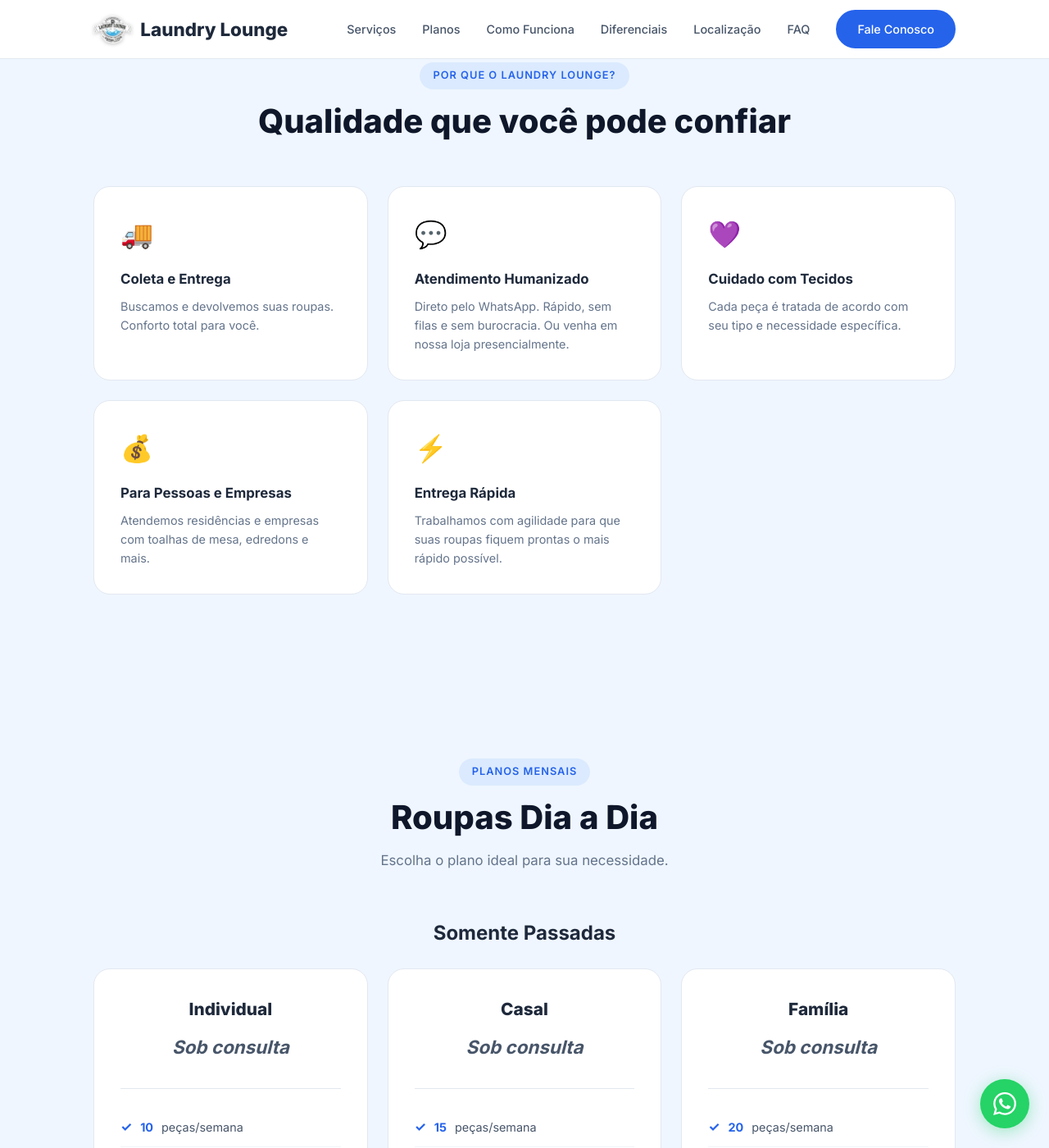
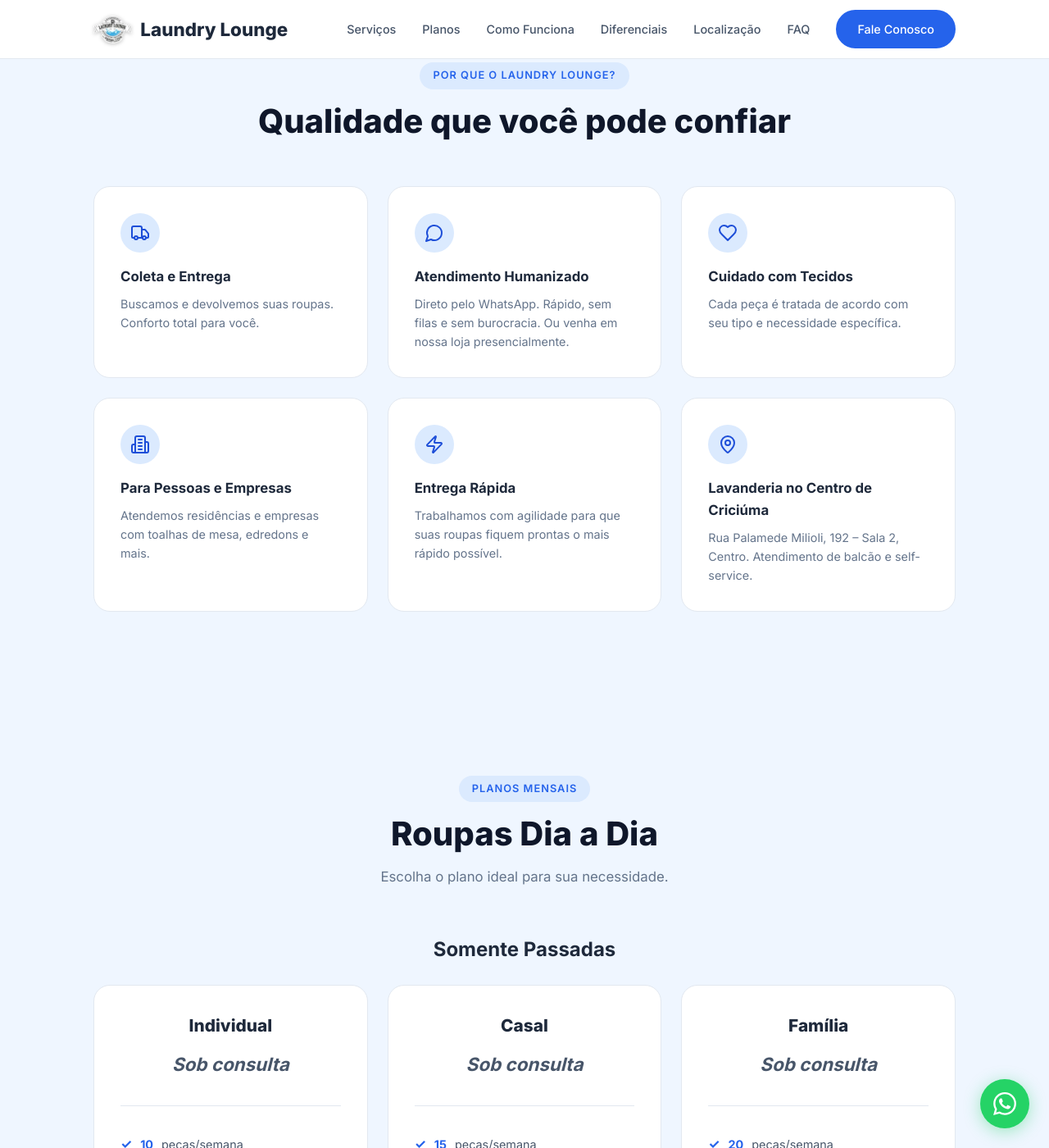
Before and after one commit to gabrielmilano/LaundryLoungeSite, a Jekyll site: the page built from index.html, in a window 1280 px wide and 1400 px high, scrolled down 2897 px. Shown: the whole window at 82% size. Built offline with Jekyll 4.4.1, drawn with Linux system fonts in a browser that asks for light colours.

Commit message:
Item 5: diferenciais com icones SVG de linha e grade 3x2 completa
- emojis trocados por icones de linha (caminhao, mensagem, coracao, predio, raio),
  mesma espessura e cor, em circulo azul claro
- 6o item: "Lavanderia no Centro de Criciuma" com o endereco curto
- celular: 1 coluna com o icone ao lado do texto (cards mais baixos)

Co-Authored-By: Claude Opus 5.5 <noreply@anthropic.com>

```diff
--- a/assets/css/style.css
+++ b/assets/css/style.css
@@ -925,8 +925,36 @@ img { max-width: 100%; display: block; }
 }
 
 .diff-card__icon {
-    font-size: 2rem;
+    display: flex;
+    align-items: center;
+    justify-content: center;
+    width: 48px;
+    height: 48px;
+    border-radius: 50%;
+    background: var(--blue-100);
+    color: #1d4ed8;
     margin-bottom: 16px;
+}
+
+.diff-card__icon .icone {
+    width: 24px;
+    height: 24px;
+}
+
+/* Celular: ícone ao lado do texto, card mais baixo */
+@media (max-width: 640px) {
+    .diff-card {
+        display: grid;
+        grid-template-columns: 48px 1fr;
+        column-gap: 16px;
+        align-items: start;
+        padding: 20px;
+    }
+
+    .diff-card__icon {
+        grid-row: span 2;
+        margin-bottom: 0;
+    }
 }
 
 .diff-card h3 {
--- a/index.html
+++ b/index.html
@@ -214,29 +214,34 @@ last_modified_at: 2026-10-04
             </div>
             <div class="differentials__grid">
                 <div class="diff-card" data-animate>
-                    <div class="diff-card__icon">&#128666;</div>
+                    <div class="diff-card__icon">{% include icone.html nome="caminhao" %}</div>
                     <h3>Coleta e Entrega</h3>
                     <p>Buscamos e devolvemos suas roupas. Conforto total para você.</p>
                 </div>
                 <div class="diff-card" data-animate>
-                    <div class="diff-card__icon">&#128172;</div>
+                    <div class="diff-card__icon">{% include icone.html nome="mensagem" %}</div>
                     <h3>Atendimento Humanizado</h3>
                     <p>Direto pelo WhatsApp. Rápido, sem filas e sem burocracia. Ou venha em nossa loja presencialmente.</p>
                 </div>
                 <div class="diff-card" data-animate>
-                    <div class="diff-card__icon">&#128156;</div>
+                    <div class="diff-card__icon">{% include icone.html nome="coracao" %}</div>
                     <h3>Cuidado com Tecidos</h3>
                     <p>Cada peça é tratada de acordo com seu tipo e necessidade específica.</p>
                 </div>
                 <div class="diff-card" data-animate>
-                    <div class="diff-card__icon">&#128176;</div>
+                    <div class="diff-card__icon">{% include icone.html nome="predio" %}</div>
                     <h3>Para Pessoas e Empresas</h3>
                     <p>Atendemos residências e empresas com toalhas de mesa, edredons e mais.</p>
                 </div>
                 <div class="diff-card" data-animate>
-                    <div class="diff-card__icon">&#9889;</div>
+                    <div class="diff-card__icon">{% include icone.html nome="raio" %}</div>
                     <h3>Entrega Rápida</h3>
                     <p>Trabalhamos com agilidade para que suas roupas fiquem prontas o mais rápido possível.</p>
+                </div>
+                <div class="diff-card" data-animate>
+                    <div class="diff-card__icon">{% include icone.html nome="pin" %}</div>
+                    <h3>Lavanderia no Centro de Criciúma</h3>
+                    <p>Rua Palamede Milioli, 192 – Sala 2, Centro. Atendimento de balcão e self-service.</p>
                 </div>
             </div>
         </div>
```
